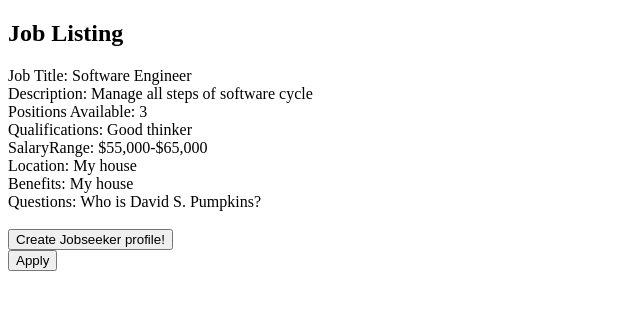
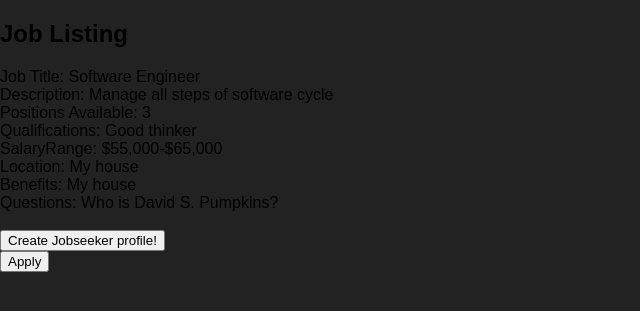
Before and after one commit to wilson3e/Group_B_7135, a PHP site: page /Job_Detail.php in a window 1280 px wide. Shown: the top 311 px of the page, without its empty margins (0-640 px from the left). Run offline with PHP 8.4, Linux system fonts and the light colour scheme; data comes from the database, SQL or seed files in the repository.

Commit message:
Update Job_Detail.php

```diff
--- a/Job_Detail.php
+++ b/Job_Detail.php
@@ -13,6 +13,13 @@
 ?>
 
 <html xmlns="http://ww.w3.org/1999/xhtml" lang="en" xml:lang="en">
+	  <head>
+            <meta http-equiv="Content-Type" content="text/html; charset=utf-8" />
+            <meta name="viewport" content="width=device-width, initial-scale=1.0" />
+            <link href="https://fonts.googleapis.com/css?family=Work+Sans: 30%"  />
+            <link type="text/css" rel="stylesheet" href="style.css"/>
+            <title>Job Detail Page</title>
+        </head>
 <body>
 
 <!-- Gets job info from database -->
```
